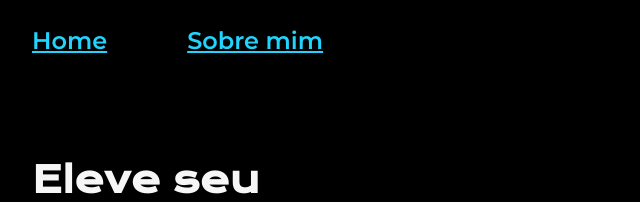
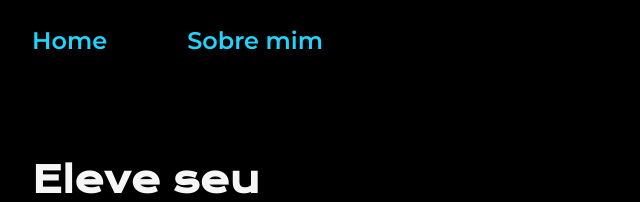
Before and after one commit to Binatriz/estudo-classes-posicionamento, a plain HTML site: page index.html in a window 1280 px wide. Shown: the top 202 px of the page, 160-800 px from the left. Drawn offline with nearby package versions, Linux system fonts and the light colour scheme.

Commit message:
adicionado sobre mim

```diff
--- a/index.html
+++ b/index.html
@@ -5,15 +5,15 @@
     <meta charset="UTF-8">
     <meta http-equiv="X-UA-Compatible" content="IE=edge">
     <meta name="viewport" content="width=device-width, initial-scale=1.0">
-    <title>Portifolio</title>
+    <title>Portifólio</title>
     <link rel="stylesheet" href="./styles/style.css">
 </head>
 
 <body>
     <header class="cabecalho">
         <nav class="cabecalho__menu">
-            <a class="cabecalho__menu__link" href="">Home</a>
-            <a class="cabecalho__menu__link" href="">Sobre mim</a>
+            <a class="cabecalho__menu__link" href="index.html">Home</a>
+            <a class="cabecalho__menu__link" href="about.html">Sobre mim</a>
         </nav>
     </header>
     <main class="apresentacao">
--- a/styles/style.css
+++ b/styles/style.css
@@ -25,6 +25,7 @@ body {
     font-size: 24px;
     font-weight: 600;
     color: #22D4FD;
+    text-decoration: none;
 }
 
 .apresentacao {
```
Also changed, not shown: about.html (added, +11 -0 lines).
